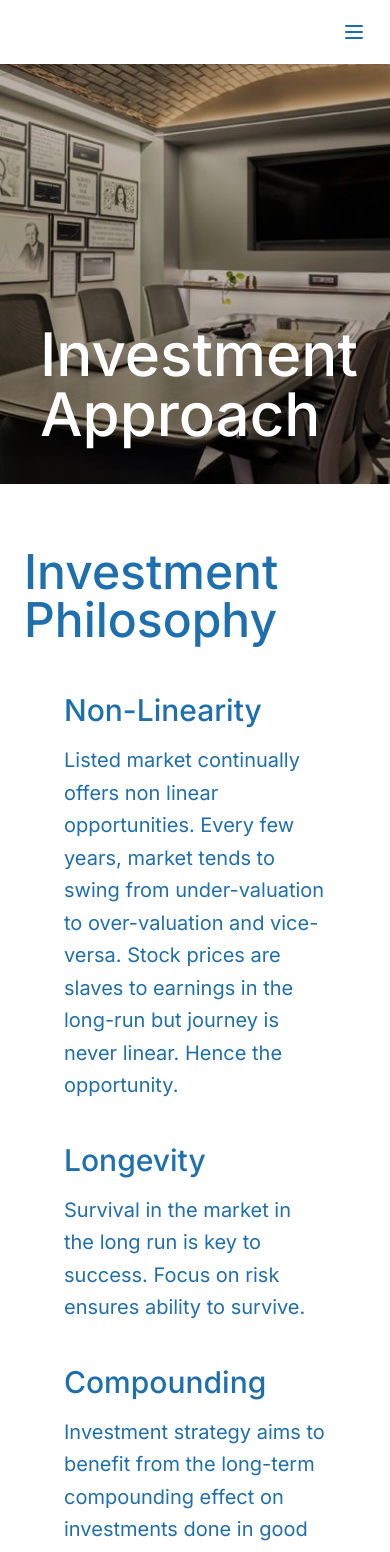
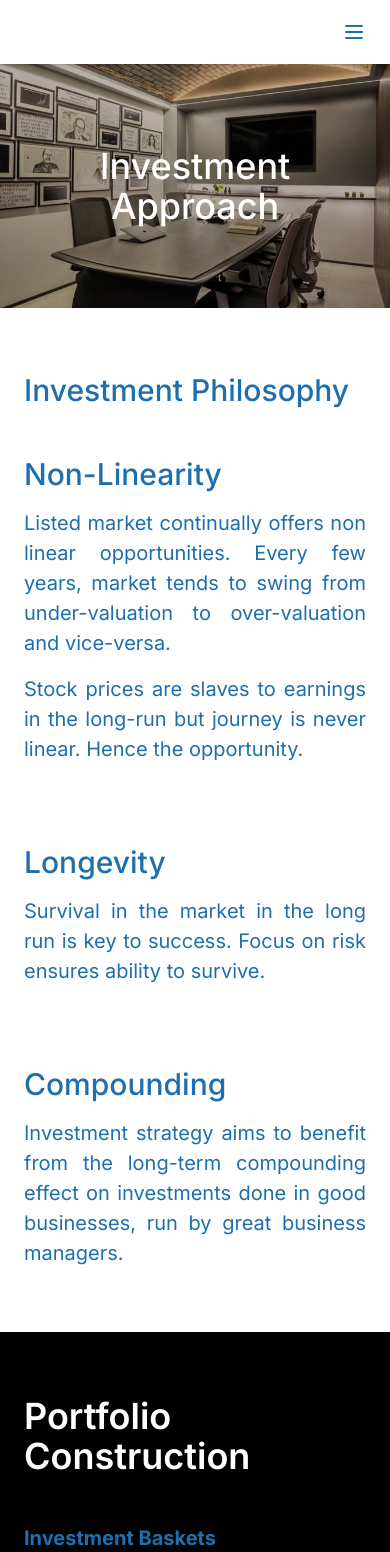
Before and after one commit to yoursTrulyChandan/molecule-website, a Next.js app: page /investment-approach in a window 390 px wide. Shown: the top 1552 px of the page. Built offline with nearby package versions, Linux system fonts and the light colour scheme.

Commit message:
Investment approach mobile responsiveness done

```diff
--- a/src/app/about-us/page.tsx
+++ b/src/app/about-us/page.tsx
@@ -41,7 +41,7 @@ export default async function AboutUsPage() {
         />
         <div className="absolute inset-0 bg-black/10" />
         <div className="absolute inset-0 z-10 flex items-center justify-center sm:items-end sm:justify-start max-w-350 mx-auto px-10 pb-0 sm:pb-10">
-          <h1 className="text-6xl font-light text-white hero-animate text-center sm:text-left">
+          <h1 className="text-4xl sm:text-6xl font-light text-white hero-animate text-center sm:text-left">
             About Us
           </h1>
         </div>
--- a/src/app/complaints/page.tsx
+++ b/src/app/complaints/page.tsx
@@ -1,4 +1,5 @@
 import type { Metadata } from "next";
+import Image from "next/image";
 import ComplaintForm from "@/components/forms/ComplaintForm";
 
 export const metadata: Metadata = { title: "Register a Complaint" };
@@ -7,13 +8,18 @@ export default function ComplaintsPage() {
   return (
     <>
       {/* Page hero */}
-      <section
-        className="relative h-105 bg-cover bg-center"
-        style={{ backgroundImage: "url('/images/complaints-hero.jpg')" }}
-      >
+      <section className="relative">
+        <Image
+          src="/images/complaints-hero.jpg"
+          alt="Complaints"
+          width={1920}
+          height={800}
+          className="w-full h-auto sm:h-105 sm:object-cover object-center"
+          priority
+        />
         <div className="absolute inset-0 bg-black/10" />
-        <div className="relative z-10 flex items-end h-full max-w-350 mx-auto px-10 pb-10">
-          <h1 className="text-6xl font-light text-white hero-animate">
+        <div className="absolute inset-0 z-10 flex items-center justify-center sm:items-end sm:justify-start max-w-350 mx-auto px-10 pb-0 sm:pb-10">
+          <h1 className="text-4xl sm:text-6xl font-light text-white hero-animate text-center sm:text-left">
             Complaints
           </h1>
         </div>
--- a/src/app/compliant-report/page.tsx
+++ b/src/app/compliant-report/page.tsx
@@ -1,4 +1,5 @@
 import type { Metadata } from "next";
+import Image from "next/image";
 import ComplaintTable from "@/components/shared/ComplaintTable";
 import { getComplaintData } from "@/lib/complaints-storage";
 
@@ -11,13 +12,18 @@ export default async function ComplaintReportPage() {
 
   return (
     <>
-      <section
-        className="relative h-105 bg-cover bg-center"
-        style={{ backgroundImage: "url('/images/complaint-report-hero.jpg')" }}
-      >
+      <section className="relative">
+        <Image
+          src="/images/complaint-report-hero.jpg"
+          alt="Complaint Report"
+          width={1920}
+          height={800}
+          className="w-full h-auto sm:h-105 sm:object-cover object-center"
+          priority
+        />
         <div className="absolute inset-0 bg-black/10" />
-        <div className="relative z-10 flex items-end h-full max-w-350 mx-auto px-10 pb-10">
-          <h1 className="text-6xl font-light text-white hero-animate">
+        <div className="absolute inset-0 z-10 flex items-center justify-center sm:items-end sm:justify-start max-w-350 mx-auto px-10 pb-0 sm:pb-10">
+          <h1 className="text-4xl sm:text-6xl font-light text-white hero-animate text-center sm:text-left">
             Complaint Report
           </h1>
         </div>
--- a/src/app/contact-us/page.tsx
+++ b/src/app/contact-us/page.tsx
@@ -1,4 +1,5 @@
 import type { Metadata } from "next";
+import Image from "next/image";
 import ContactForm from "@/components/forms/ContactForm";
 import { SITE } from "@/data/site-config";
 import { Mail, Phone } from "lucide-react";
@@ -9,13 +10,18 @@ export default function ContactUsPage() {
   return (
     <>
       {/* Hero banner */}
-      <section
-        className="relative h-105 bg-cover bg-center"
-        style={{ backgroundImage: "url('/images/contact-hero.jpg')" }}
-      >
+      <section className="relative">
+        <Image
+          src="/images/contact-hero.jpg"
+          alt="Contact Us"
+          width={1920}
+          height={800}
+          className="w-full h-auto sm:h-105 sm:object-cover object-center"
+          priority
+        />
         <div className="absolute inset-0 bg-black/10" />
-        <div className="relative z-10 flex items-end h-full max-w-350 mx-auto px-10 pb-10">
-          <h1 className="text-6xl font-light text-white hero-animate">
+        <div className="absolute inset-0 z-10 flex items-center justify-center sm:items-end sm:justify-start max-w-350 mx-auto px-10 pb-0 sm:pb-10">
+          <h1 className="text-4xl sm:text-6xl font-light text-white hero-animate text-center sm:text-left">
             Contact Us
           </h1>
         </div>
--- a/src/app/insights/page.tsx
+++ b/src/app/insights/page.tsx
@@ -1,4 +1,5 @@
 import type { Metadata } from "next";
+import Image from "next/image";
 import NewsCard from "@/components/insights/NewsCard";
 import { NEWS_ARTICLES } from "@/data/insights";
 import AnimateWhenVisible from "@/components/ui/AnimateWhenVisible";
@@ -13,13 +14,18 @@ export default function InsightsPage() {
   return (
     <>
       {/* Page hero */}
-      <section
-        className="relative h-105 bg-cover bg-center"
-        style={{ backgroundImage: "url('/images/insights-hero.jpg')" }}
-      >
+      <section className="relative">
+        <Image
+          src="/images/insights-hero.jpg"
+          alt="Insights"
+          width={1920}
+          height={800}
+          className="w-full h-auto sm:h-105 sm:object-cover object-center"
+          priority
+        />
         <div className="absolute inset-0 bg-black/10" />
-        <div className="relative z-10 flex items-end h-full max-w-350 mx-auto px-10 pb-10">
-          <h1 className="text-6xl font-medium text-white hero-animate">
+        <div className="absolute inset-0 z-10 flex items-center justify-center sm:items-end sm:justify-start max-w-350 mx-auto px-10 pb-0 sm:pb-10">
+          <h1 className="text-4xl sm:text-6xl font-medium text-white hero-animate text-center sm:text-left">
             Insights
           </h1>
         </div>
--- a/src/app/investment-approach/page.tsx
+++ b/src/app/investment-approach/page.tsx
@@ -11,15 +11,18 @@ export const metadata: Metadata = {
 const philosophyItems = [
   {
     title: "Non-Linearity",
-    text: "Listed market continually offers non linear opportunities. Every few years, market tends to swing from under-valuation to over-valuation and vice-versa. Stock prices are slaves to earnings in the long-run but journey is never linear. Hence the opportunity.",
+    text: [
+      "Listed market continually offers non linear opportunities. Every few years, market tends to swing from under-valuation to over-valuation and vice-versa.",
+      "Stock prices are slaves to earnings in the long-run but journey is never linear. Hence the opportunity.",
+    ],
   },
   {
     title: "Longevity",
-    text: "Survival in the market in the long run is key to success. Focus on risk ensures ability to survive.",
+    text: ["Survival in the market in the long run is key to success. Focus on risk ensures ability to survive."],
   },
   {
     title: "Compounding",
-    text: "Investment strategy aims to benefit from the long-term compounding effect on investments done in good businesses, run by great business managers.",
+    text: ["Investment strategy aims to benefit from the long-term compounding effect on investments done in good businesses, run by great business managers."],
   },
 ];
 
@@ -27,15 +30,18 @@ export default function InvestmentApproachPage() {
   return (
     <>
       {/* Page hero */}
-      <section
-        className="relative h-105 bg-cover bg-center"
-        style={{
-          backgroundImage: "url('/images/investment-approach-hero.jpg')",
-        }}
-      >
+      <section className="relative">
+        <Image
+          src="/images/investment-approach-hero.jpg"
+          alt="Investment Approach"
+          width={1920}
+          height={800}
+          className="w-full h-auto sm:h-105 sm:object-cover object-center"
+          priority
+        />
         <div className="absolute inset-0 bg-black/10" />
-        <div className="relative z-10 flex items-end h-full max-w-350 mx-auto px-10 pb-10">
-          <h1 className="text-6xl font-medium text-white hero-animate">
+        <div className="absolute inset-0 z-10 flex items-center justify-center sm:items-end sm:justify-start max-w-350 mx-auto px-10 pb-0 sm:pb-10">
+          <h1 className="text-4xl sm:text-6xl font-medium text-white hero-animate text-center sm:text-left">
             Investment Approach
           </h1>
         </div>
@@ -45,11 +51,11 @@ export default function InvestmentApproachPage() {
       <section id="investment-philosophy" className="py-16">
         <div className="max-w-250 mx-auto px-6 lg:px-10">
           <AnimateWhenVisible animation="fade-up">
-            <h2 className="text-5xl font-medium text-brand mb-12">
+            <h2 className="text-3xl sm:text-5xl font-medium text-brand mb-12">
               Investment Philosophy
             </h2>
           </AnimateWhenVisible>
-          <div className="grid md:grid-cols-3 gap-10 mx-10 stagger-children">
+          <div className="grid md:grid-cols-3 gap-20 sm:mx-10 stagger-children">
             {philosophyItems.map((item, index) => (
               <AnimateWhenVisible
                 key={item.title}
@@ -59,9 +65,11 @@ export default function InvestmentApproachPage() {
                   <h3 className="text-3xl font-medium text-brand mb-4">
                     {item.title}
                   </h3>
-                  <p className="text-xl text-brand leading-relaxed">
-                    {item.text}
-                  </p>
+                  <div className="space-y-4">
+                    {item.text.map((para, i) => (
+                      <p key={i} className="font-normal text-xl text-brand leading-normal text-justify">{para}</p>
+                    ))}
+                  </div>
                 </div>
               </AnimateWhenVisible>
             ))}
@@ -165,9 +173,9 @@ export default function InvestmentApproachPage() {
 
       {/* Investment Process */}
       <section id="investment-process" className="py-16">
-        <div className="max-w-250 mx-auto px-6">
+        <div className="max-w-250 mx-auto px-1 sm:px-6">
           <AnimateWhenVisible animation="fade-left">
-            <h2 className="text-4xl font-semibold text-brand mb-10 ml-10">
+            <h2 className="text-4xl font-semibold text-brand mb-10 sm:ml-10">
               Investment Process
             </h2>
           </AnimateWhenVisible>
```
